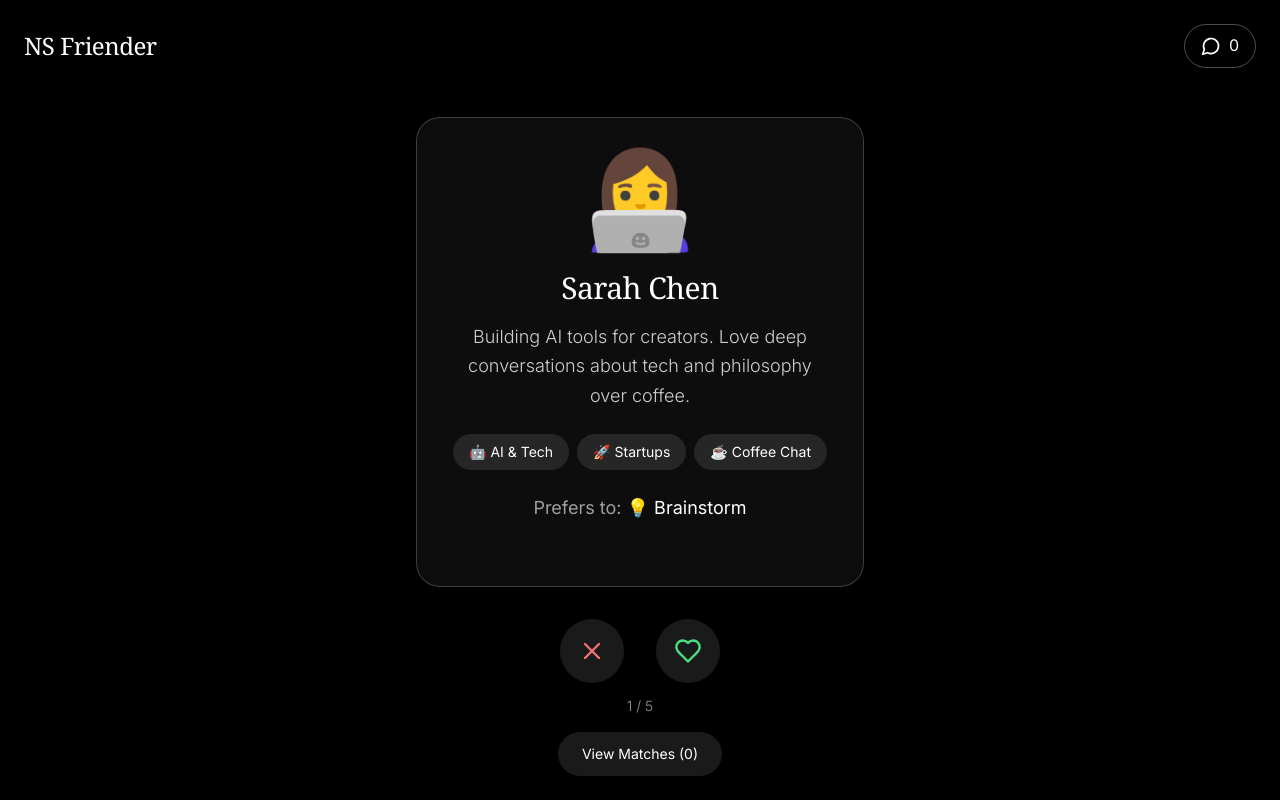
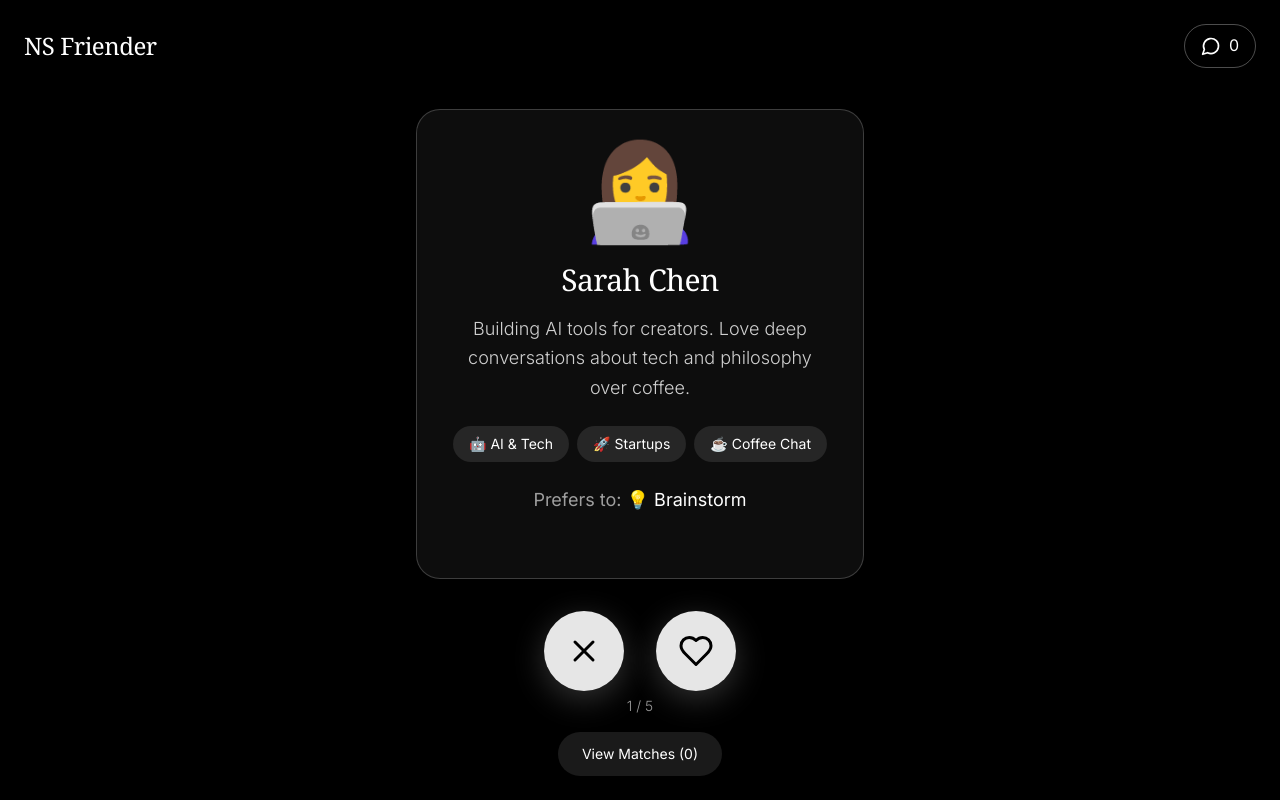
Before and after one commit to merkabaone/ns-challenge, a Next.js app: page /swipe in a window 1280 px wide. Built offline with nearby package versions, Linux system fonts and the light colour scheme; no server answers; sample sign-in values are in the browser's storage.

Commit message:
feat: enhance UI with bigger, white buttons and improved visual hierarchy

```diff
--- a/app/connect/page.tsx
+++ b/app/connect/page.tsx
@@ -78,10 +78,10 @@ export default function ConnectionPreference() {
       <div className="max-w-2xl mx-auto px-6 py-12">
         <div className="text-center mb-12">
           <h1 className="text-4xl font-light mb-4">
-            How do you want to connect?
+            Almost done!
           </h1>
           <p className="text-xl opacity-80">
-            Choose your preferred way to meet
+            Add your Discord handle so people can connect
           </p>
         </div>
 
@@ -119,15 +119,16 @@ export default function ConnectionPreference() {
                 {connection}
               </button>
             ))}
+            </div>
           </div>
 
           {/* Submit Button */}
           <div className="text-center pt-8">
             <button
               onClick={handleSubmit}
-              disabled={!selectedConnection}
+              disabled={!selectedConnection || !discordHandle}
               className={`px-12 py-4 rounded-full text-lg font-medium transition-all ${
-                selectedConnection
+                selectedConnection && discordHandle
                   ? 'bg-white text-black hover:scale-105'
                   : 'bg-white/20 text-white/50 cursor-not-allowed'
               }`}
--- a/app/page.tsx
+++ b/app/page.tsx
@@ -47,14 +47,14 @@ export default function Home() {
 
         <button
           onClick={handleBegin}
-          className="px-16 py-6 bg-white text-black rounded-full transition-all hover:scale-105 hover:shadow-2xl"
+          className="px-20 py-8 bg-white text-black rounded-full transition-all hover:scale-105 hover:shadow-2xl active:scale-95"
           style={{
-            fontSize: '1.75rem',
+            fontSize: '2.25rem',
             fontFamily: '-apple-system, BlinkMacSystemFont, "Inter", "Segoe UI", sans-serif',
-            fontWeight: '600',
-            letterSpacing: '0.1em',
-            boxShadow: '0 8px 32px rgba(255, 255, 255, 0.2)',
-            minWidth: '280px'
+            fontWeight: '700',
+            letterSpacing: '0.05em',
+            boxShadow: '0 12px 48px rgba(255, 255, 255, 0.3)',
+            minWidth: '320px'
           }}
         >
           Begin
--- a/app/profile/page.tsx
+++ b/app/profile/page.tsx
@@ -143,7 +143,12 @@ export default function ProfileSetup() {
           <div className="text-center pt-8">
             <button
               onClick={handleNext}
-              className="px-12 py-4 rounded-full text-lg font-medium transition-all bg-white text-black hover:scale-105"
+              className="px-16 py-6 rounded-full text-2xl font-bold transition-all bg-white text-black hover:scale-105 hover:shadow-2xl active:scale-95"
+              style={{
+                boxShadow: '0 12px 48px rgba(255, 255, 255, 0.3)',
+                minWidth: '240px',
+                letterSpacing: '0.05em'
+              }}
             >
               Next →
             </button>
--- a/app/swipe/page.tsx
+++ b/app/swipe/page.tsx
@@ -180,16 +180,18 @@ export default function SwipePage() {
           <div className="flex justify-center gap-8 mt-8">
             <button
               onClick={() => handleSwipe(false)}
-              className="w-16 h-16 rounded-full bg-white/10 hover:bg-red-500/20 flex items-center justify-center transition-all hover:scale-110"
+              className="w-20 h-20 rounded-full bg-white/90 hover:bg-red-500 flex items-center justify-center transition-all hover:scale-110 active:scale-95"
+              style={{ boxShadow: '0 8px 32px rgba(255, 255, 255, 0.2)' }}
             >
-              <X size={28} className="text-red-400" />
+              <X size={36} className="text-black hover:text-white" />
             </button>
 
             <button
               onClick={() => handleSwipe(true)}
-              className="w-16 h-16 rounded-full bg-white/10 hover:bg-green-500/20 flex items-center justify-center transition-all hover:scale-110"
+              className="w-20 h-20 rounded-full bg-white/90 hover:bg-green-500 flex items-center justify-center transition-all hover:scale-110 active:scale-95"
+              style={{ boxShadow: '0 8px 32px rgba(255, 255, 255, 0.2)' }}
             >
-              <Heart size={28} className="text-green-400" />
+              <Heart size={36} className="text-black hover:text-white" />
             </button>
           </div>
         </div>
```
